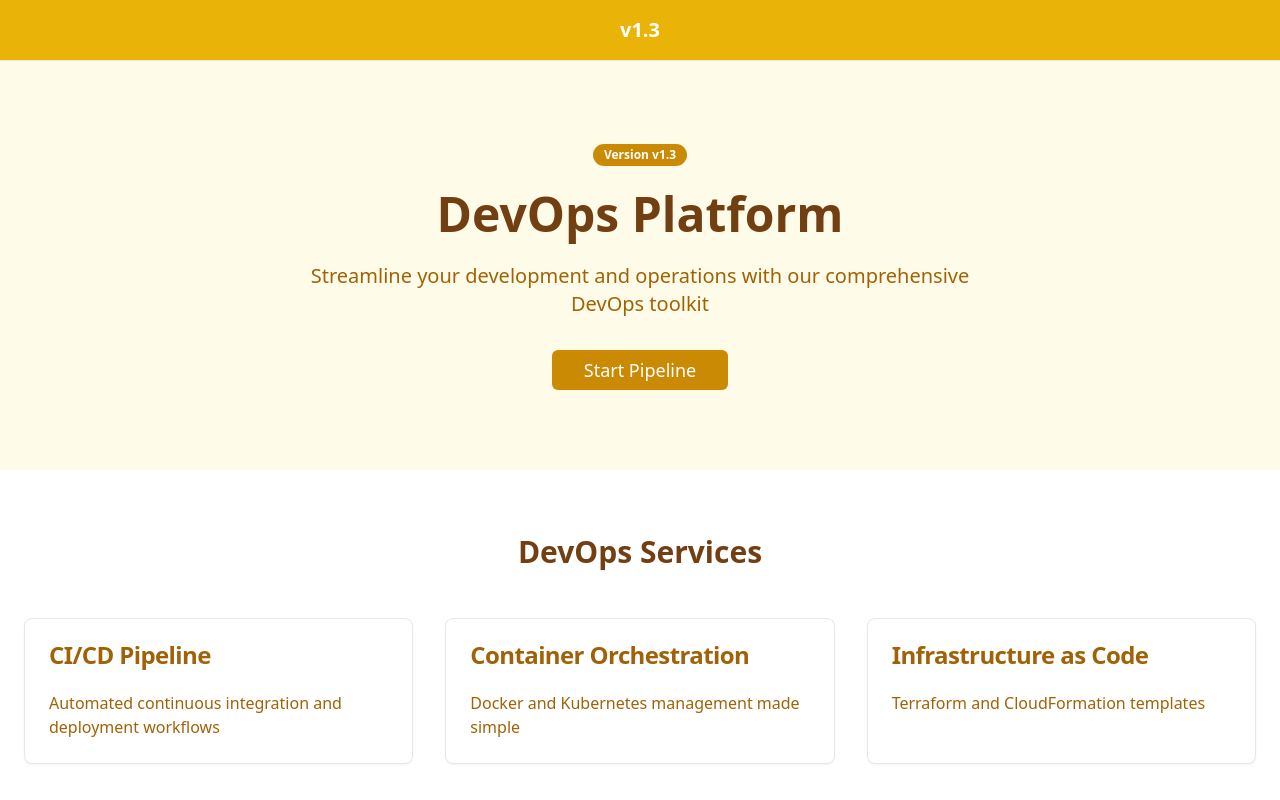
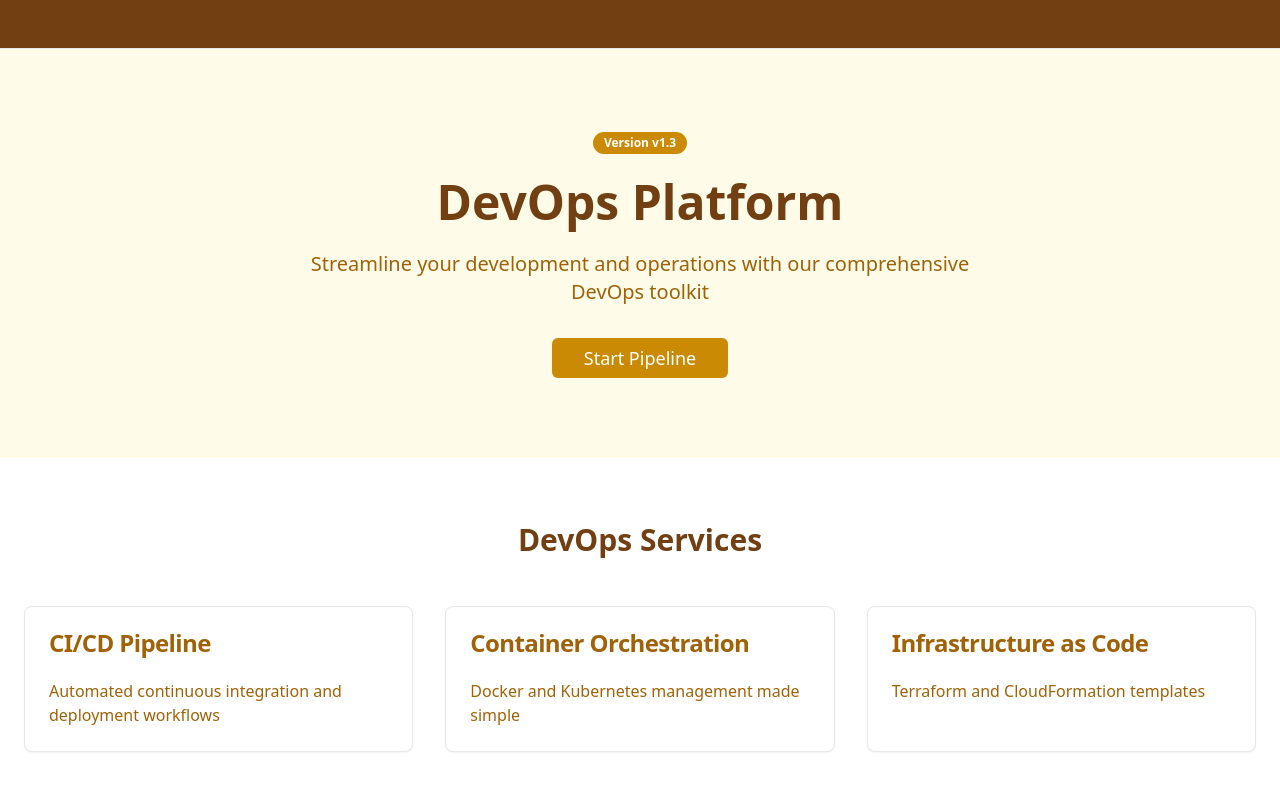
Before and after one commit to jamaldevsecops/myapp, a React (Vite) app: page / in a window 1280 px wide. Shown: the top 800 px of the page. Built offline with nearby package versions, Linux system fonts and the light colour scheme.

Commit message:
Refactor: Consistent header/footer colors
Use the same color for the header and footer across all versions and remove version information from the header.

```diff
--- a/src/components/Footer.tsx
+++ b/src/components/Footer.tsx
@@ -4,7 +4,7 @@ import { useTheme } from "@/hooks/useTheme";
 export const Footer = () => {
   const { version, theme } = useTheme();
 
-  // Define footer background colors based on version
+  // Define footer background colors based on version (same as header)
   const getFooterBg = (version: string) => {
     switch (version) {
       case 'v1.1':
--- a/src/components/Header.tsx
+++ b/src/components/Header.tsx
@@ -4,27 +4,27 @@ import { useTheme } from "@/hooks/useTheme";
 export const Header = () => {
   const { version, theme } = useTheme();
 
-  // Define version colors
-  const getVersionColor = (version: string) => {
+  // Define header background colors based on version (same as footer)
+  const getHeaderBg = (version: string) => {
     switch (version) {
       case 'v1.1':
-        return 'bg-blue-500';
+        return 'bg-blue-900';
       case 'v1.2':
-        return 'bg-green-500';
+        return 'bg-green-900';
       case 'v1.3':
-        return 'bg-yellow-500';
+        return 'bg-yellow-900';
       case 'latest':
-        return 'bg-red-500';
+        return 'bg-gray-900';
       default:
-        return 'bg-gray-500';
+        return 'bg-gray-900';
     }
   };
 
   return (
-    <header className={`${getVersionColor(version)} border-b border-gray-200`}>
+    <header className={`${getHeaderBg(version)} border-b border-gray-200`}>
       <div className="container mx-auto px-6 py-4">
         <div className="flex items-center justify-center">
-          <span className="text-xl font-bold text-white">{version}</span>
+          <div className="w-full h-4"></div>
         </div>
       </div>
     </header>
```
